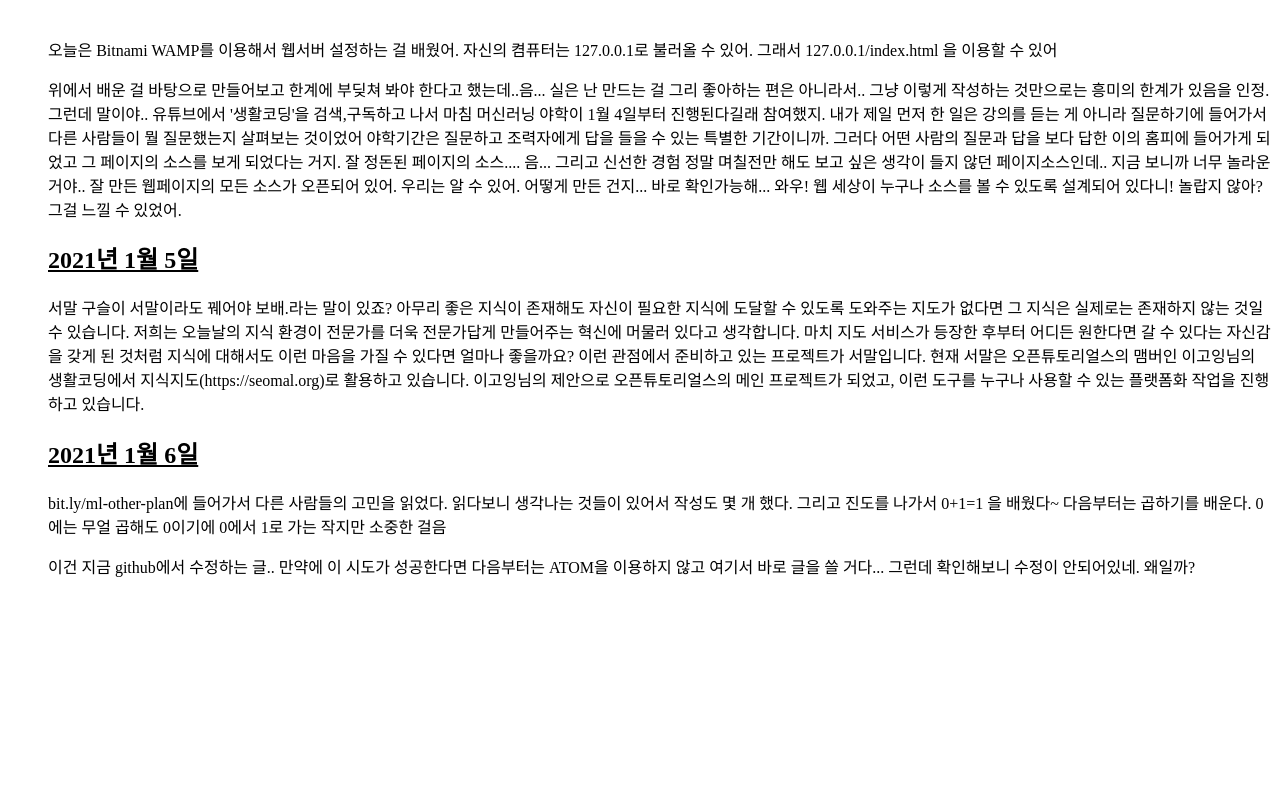
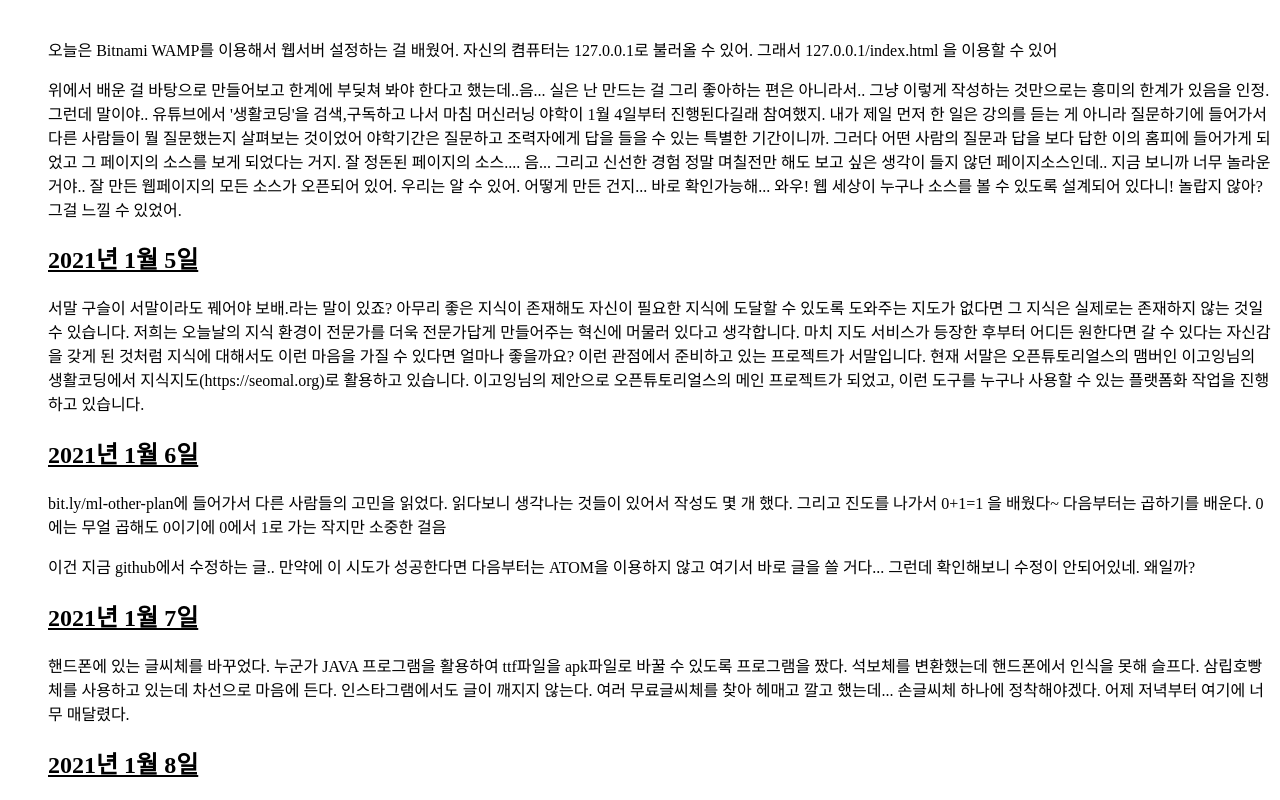
Before and after one commit to sunny939/new, a plain HTML site: page 2.html in a window 1280 px wide. Shown: the part 922-1722 px from the top of the page. Before the commit the page ends 1516 px from the top, so only its background shows below. Drawn offline with Linux system fonts and the light colour scheme.

Commit message:
Update 2.html

```diff
--- a/2.html
+++ b/2.html
@@ -57,5 +57,9 @@
 다음부터는 곱하기를 배운다. 0에는 무얼 곱해도 0이기에 0에서 1로 가는 작지만 소중한 걸음 </p>
   <p> 이건 지금 github에서 수정하는 글.. 만약에 이 시도가 성공한다면 다음부터는 ATOM을 이용하지 않고 여기서 바로 글을 쓸 거다... 그런데 확인해보니 수정이 안되어있네. 왜일까?
  </p>
+  <h2><u>2021년 1월 7일</u></h2>
+  <p> 핸드폰에 있는 글씨체를 바꾸었다. 누군가 JAVA 프로그램을 활용하여 ttf파일을 apk파일로 바꿀 수 있도록 프로그램을 짰다. 석보체를 변환했는데 핸드폰에서 인식을 못해 슬프다. 삼립호빵체를 사용하고 있는데 차선으로 마음에 든다. 인스타그램에서도 글이 깨지지 않는다. 여러 무료글씨체를 찾아 헤매고 깔고 했는데... 손글씨체 하나에 정착해야겠다. 어제 저녁부터 여기에 너무 매달렸다.
+   </p>
+  <h2><u>2021년 1월 8일</u></h2>
 </body>
 </html>
```
